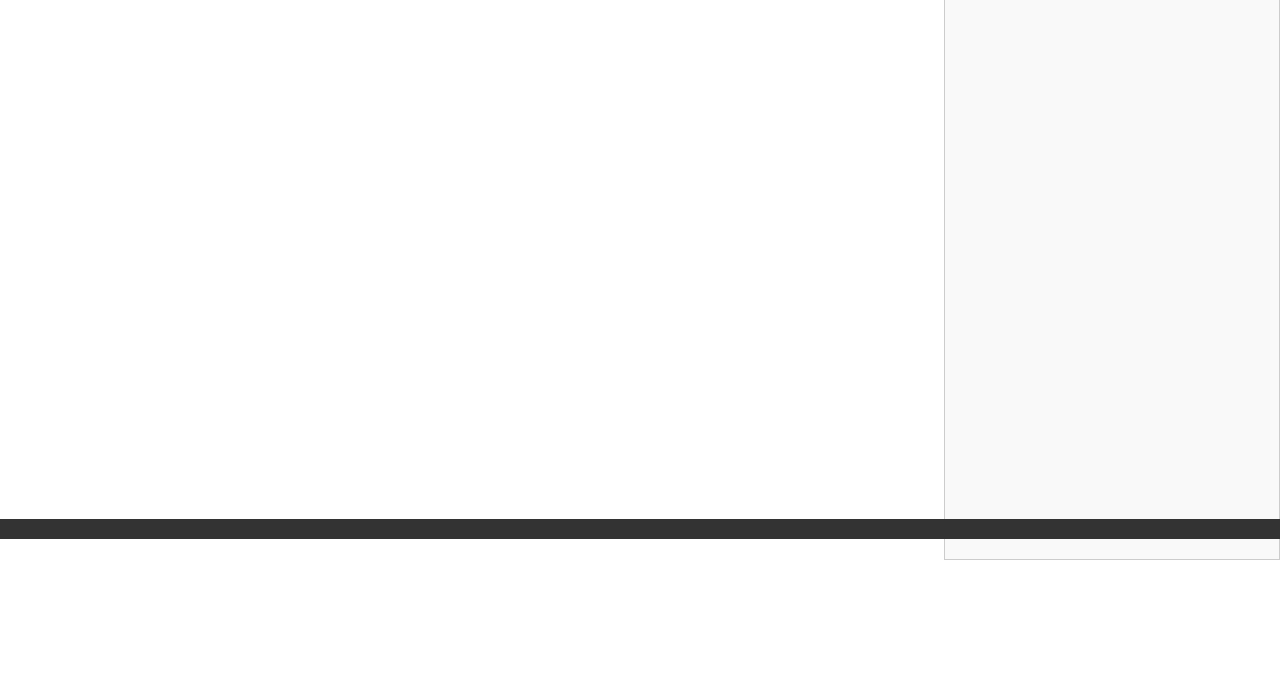
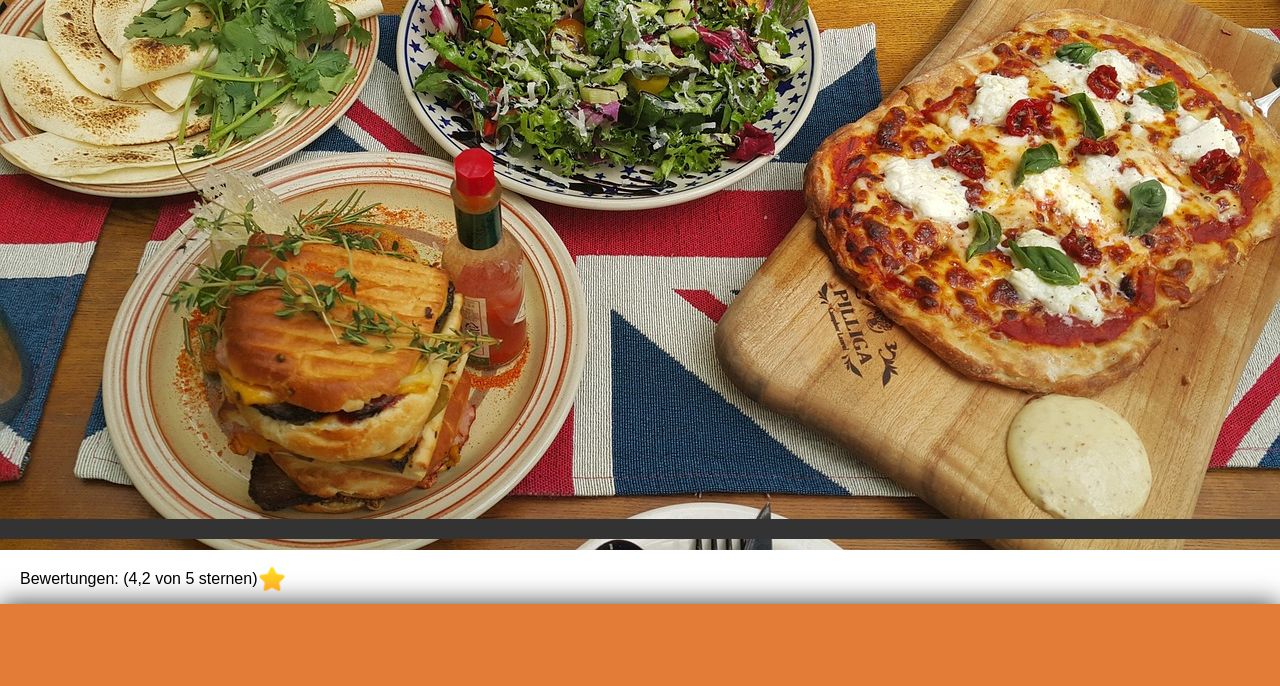
Before and after one commit to Maik649/-bung-BestellApp, a plain HTML site: page index.html in a window 1280 px wide. Shown: the part 261-947 px from the top of the page. Before the commit the page ends 821 px from the top, so only its background shows below. Drawn offline with Linux system fonts and the light colour scheme.

Commit message:
add new js fils

```diff
--- a/index.html
+++ b/index.html
@@ -6,8 +6,9 @@
         <meta name="viewport" content="width=device-width, initial-scale=1.0">
         <link rel="shortcut icon" href="./assets/Favicon/favicon.ico" type="image/x-icon">
         <link rel="stylesheet" href="styles.css">
-        <script src="./scripts/db.js" defer></script>
         <script src="./scripts/category-db.js" defer></script>
+        <script src="./scripts/bürger.js" defer></script>
+        <script src="./scripts/pizza.js" defer></script>
         <script src="./scripts/templade/tamplade.js" defer></script>
         <script src="script.js" defer></script>
         <script src="./scripts/toggle.js" defer></script>
@@ -28,8 +29,21 @@
             </div>
         </header>
         <main>
-            <div  class="content-wrepper">
-                <section id="content" class="content">
+            <div class="hero-section">
+                <img src="./assets/img/food-1351290_1280.jpg" alt="hero-image">
+
+            </div>
+            <div class="bewertungen">
+                <p>Bewertungen: (4,2 von 5 sternen)</p>
+                <img id="star-img" src="../assets/img/icons/stern.png" alt="star-Icon">
+            </div>
+            <div id="menu-header" class="menu-header">
+
+            </div>
+            <div class="content-wrepper">
+
+                <section id="deshContent" class="content">
+
                 </section>
                 <section class="basket-wrepper">
                     <div class="basket-content">
```
